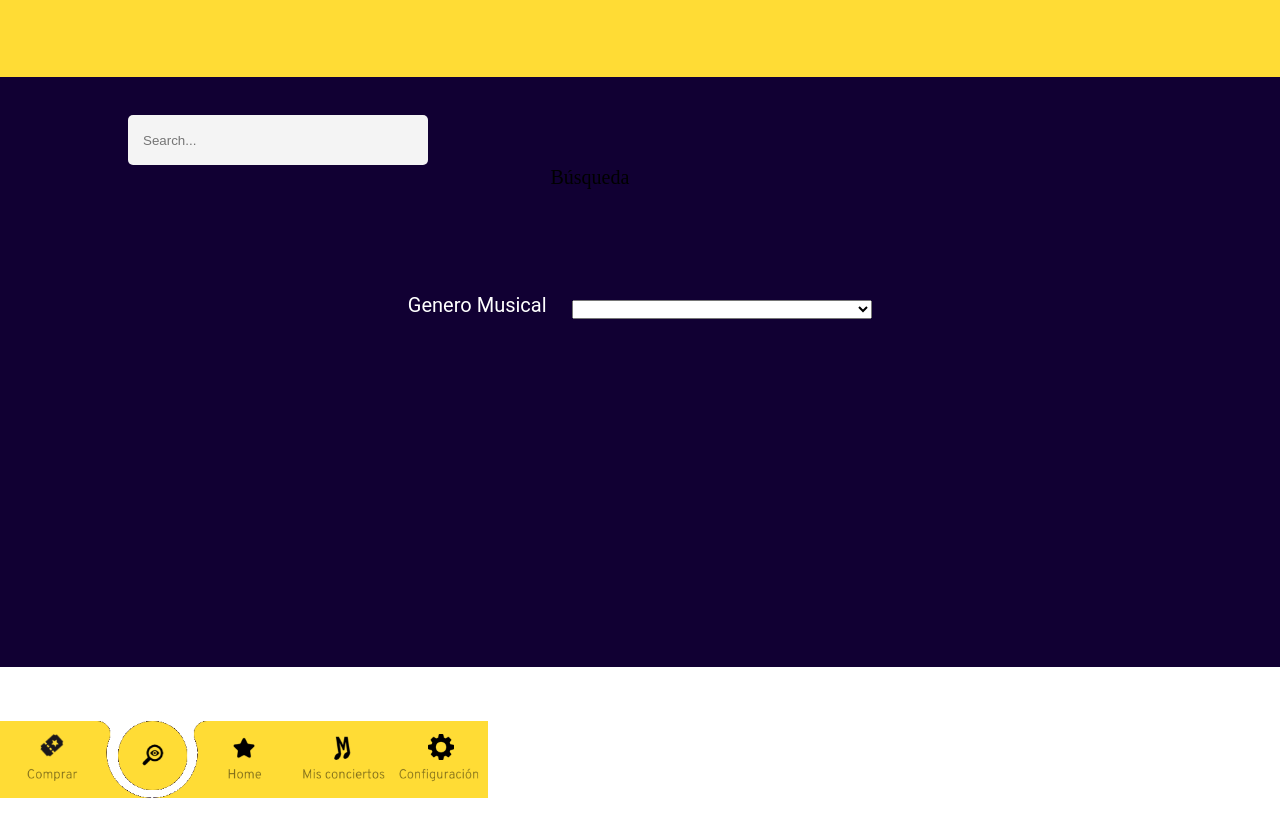
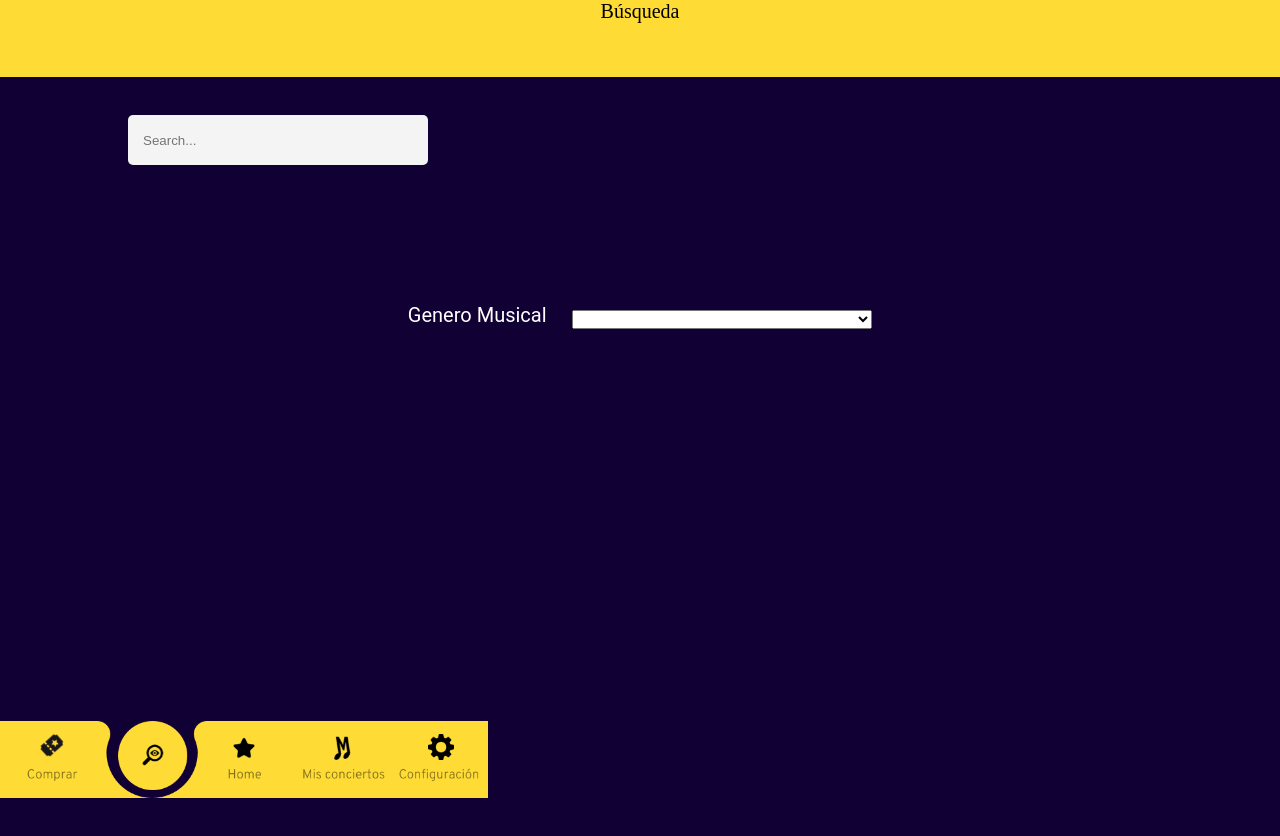
Before and after one commit to Shir-Dev/RythMe, a React (Create React App) app in the folder rithme/: page /buscar in a window 1280 px wide. Shown: the top 836 px of the page. Before the commit the page ends 800 px from the top, so only its background shows below. Built offline with nearby package versions, Linux system fonts and the light colour scheme; no server answers.

Commit message:
header maquetado

```diff
--- a/rithme/src/components/Buscar.js
+++ b/rithme/src/components/Buscar.js
@@ -31,7 +31,7 @@ function Buscar() {
   };
 
   return (
-    <div className="contenedor_g">
+    <div className="contenedor">
       <Header headerObject={formHeader} />
       <form>
         <div class="box">
--- a/rithme/src/components/Conciertos.js
+++ b/rithme/src/components/Conciertos.js
@@ -1,5 +1,5 @@
 import React from "react";
-
+import "./assets/styles/conciertos.css";
 import Footer from "./Footer";
 import Header from "./Header";
 
@@ -9,7 +9,7 @@ function Conciertos() {
     srcArrow: "/bienvenido"
   };
   return (
-    <div className="contenedor_g">
+    <div className="contenedor">
       <Header headerObject={formHeader} />
 
       <Footer changeNav="conciertos" />
--- a/rithme/src/components/Configuracion.js
+++ b/rithme/src/components/Configuracion.js
@@ -1,5 +1,5 @@
 import React from "react";
-
+import "./assets/styles/configuracion.css";
 import Footer from "./Footer";
 import Header from "./Header";
 
@@ -9,7 +9,7 @@ function Configuracion() {
     srcArrow: "/bienvenido"
   };
   return (
-    <div className="contenedor_g">
+    <div className="contenedor">
       <Header headerObject={formHeader} />
 
       <Footer changeNav="confi" />
--- a/rithme/src/components/assets/styles/buscar.css
+++ b/rithme/src/components/assets/styles/buscar.css
@@ -1,16 +1,16 @@
-.contenedor_g {
+.contenedor {
   background-color: #110033;
   font-family: Roboto, Helvetica, sans-serif;
   text-align: center;
-  width: 100vh;
-  height: 100%;
+  width: 100vw;
+  height: 200%;
+  margin-left: 0px;
 }
-.logo_lupa{
+.logo_lupa {
   width: 60%;
   height: 50%;
-
 }
-.container-4{
+.container-4 {
   overflow: hidden;
   width: 300px;
   vertical-align: middle;
@@ -19,7 +19,7 @@
   margin-bottom: 10%;
   margin-top: 3%;
 }
-.container-4 input#search{
+.container-4 input#search {
   width: 300px;
   height: 50px;
   background: #f4f4f4;
@@ -33,8 +33,7 @@
   border-radius: 5px;
 }
 
-
-.container-4 button.icon{
+.container-4 button.icon {
   -webkit-border-top-right-radius: 5px;
   -webkit-border-bottom-right-radius: 5px;
   -moz-border-radius-topright: 5px;
@@ -50,31 +49,32 @@
   opacity: 0;
   font-size: 10pt;
 
-  -webkit-transition: all .55s ease;
-  -moz-transition: all .55s ease;
-  -ms-transition: all .55s ease;
-  -o-transition: all .55s ease;
-  transition: all .55s ease;
+  -webkit-transition: all 0.55s ease;
+  -moz-transition: all 0.55s ease;
+  -ms-transition: all 0.55s ease;
+  -o-transition: all 0.55s ease;
+  transition: all 0.55s ease;
 }
-.container-4:hover button.icon, .container-4:active button.icon, .container-4:focus button.icon{
+.container-4:hover button.icon,
+.container-4:active button.icon,
+.container-4:focus button.icon {
   outline: none;
   opacity: 1;
   margin-left: -50px;
 }
 
-.container-4:hover button.icon:hover{
+.container-4:hover button.icon:hover {
   background: white;
 }
-.selector{
+.selector {
   overflow: hidden;
   width: 300px;
   vertical-align: middle;
   white-space: nowrap;
   margin-left: 2%;
   margin-top: 0px;
-
 }
-.genres{
+.genres {
   color: white;
   font-size: 20px;
 }
--- /dev/null
+++ b/rithme/src/components/assets/styles/conciertos.css
@@ -0,0 +1,8 @@
+.contenedor {
+  background-color: #110033;
+  font-family: Roboto, Helvetica, sans-serif;
+  text-align: center;
+  width: 100vw;
+  height: 200%;
+  margin-left: 0px;
+}
--- /dev/null
+++ b/rithme/src/components/assets/styles/configuracion.css
@@ -0,0 +1,8 @@
+.contenedor {
+  background-color: #110033;
+  font-family: Roboto, Helvetica, sans-serif;
+  text-align: center;
+  width: 100vw;
+  height: 200%;
+  margin-left: 0px;
+}
--- a/rithme/src/components/assets/styles/header.css
+++ b/rithme/src/components/assets/styles/header.css
@@ -16,11 +16,6 @@
 }*/
 
 .text {
-  display: flex;
-  position: absolute;
-  margin-top: 13%;
-  width: 30%;
-
+  text-align: center;
   font-size: 20px;
-  margin-left: 43%;
 }
```
